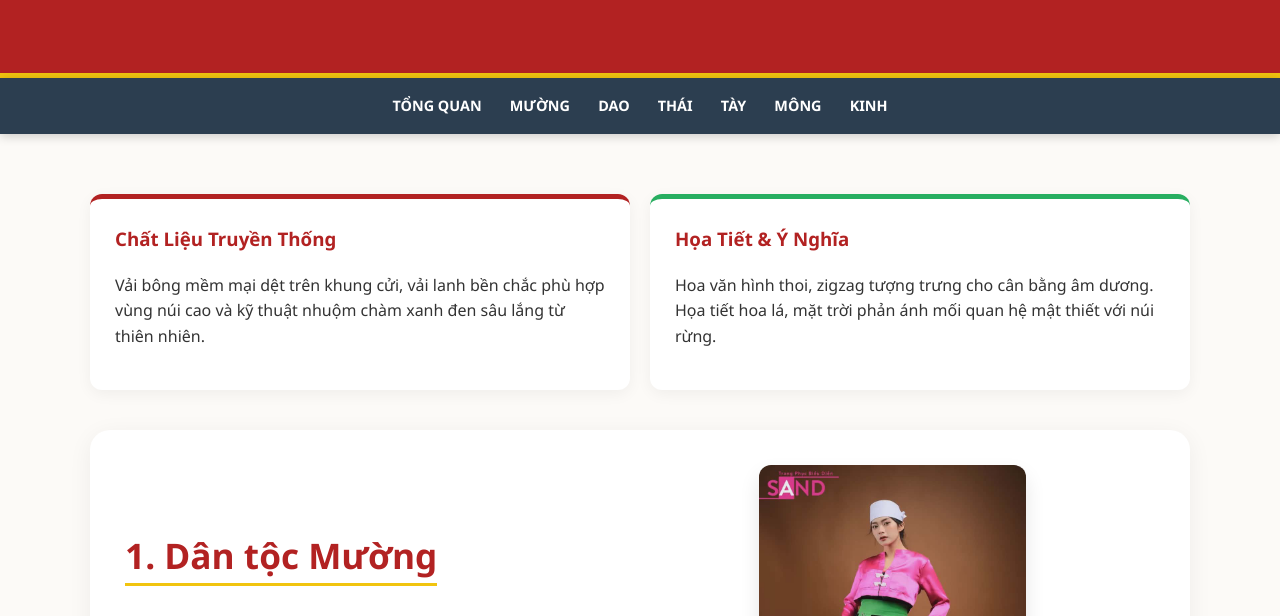
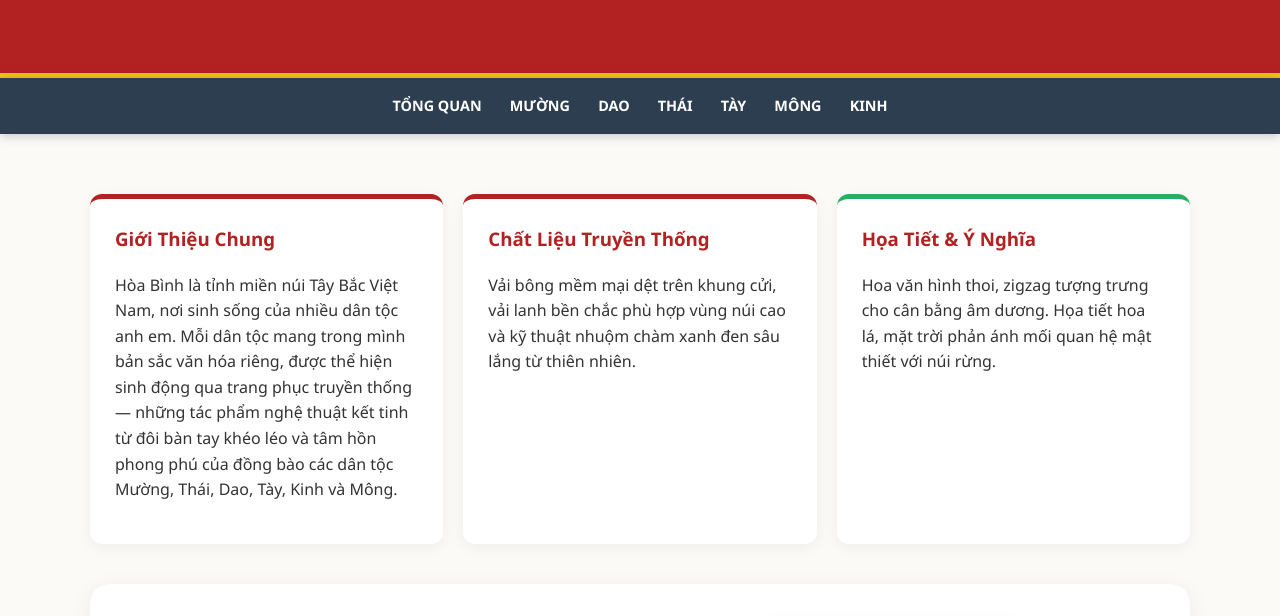
Before and after one commit to buiiyentrang2008-commits/sac-mau-tho-cam, a plain HTML site: page index.html in a window 1280 px wide. Shown: the part 176-792 px from the top of the page. Drawn offline with Linux system fonts and the light colour scheme.

Commit message:
Update index.html

```diff
--- a/index.html
+++ b/index.html
@@ -63,6 +63,10 @@
     <div class="container">
 
         <div class="intro-box" id="intro">
+			 <div class="box">
+			    <h3>Giới Thiệu Chung</h3>
+				<p>Hòa Bình là tỉnh miền núi Tây Bắc Việt Nam, nơi sinh sống của nhiều dân tộc anh em. Mỗi dân tộc mang trong mình bản sắc văn hóa riêng, được thể hiện sinh động qua trang phục truyền thống — những tác phẩm nghệ thuật kết tinh từ đôi bàn tay khéo léo và tâm hồn phong phú của đồng bào các dân tộc Mường, Thái, Dao, Tày, Kinh và Mông.</p>
+			</div>
             <div class="box">
                 <h3>Chất Liệu Truyền Thống</h3>
                 <p>Vải bông mềm mại dệt trên khung cửi, vải lanh bền chắc phù hợp vùng núi cao và kỹ thuật nhuộm chàm xanh đen sâu lắng từ thiên nhiên.</p>
```
